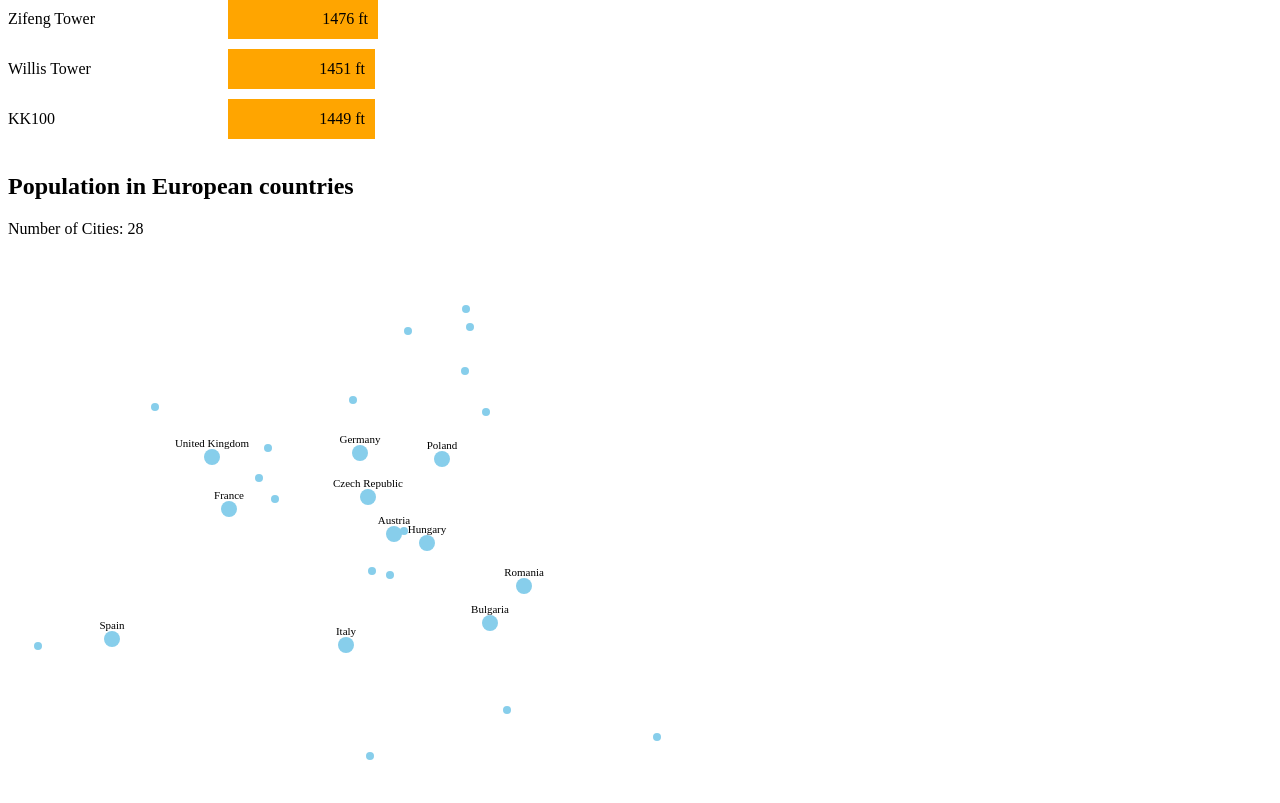
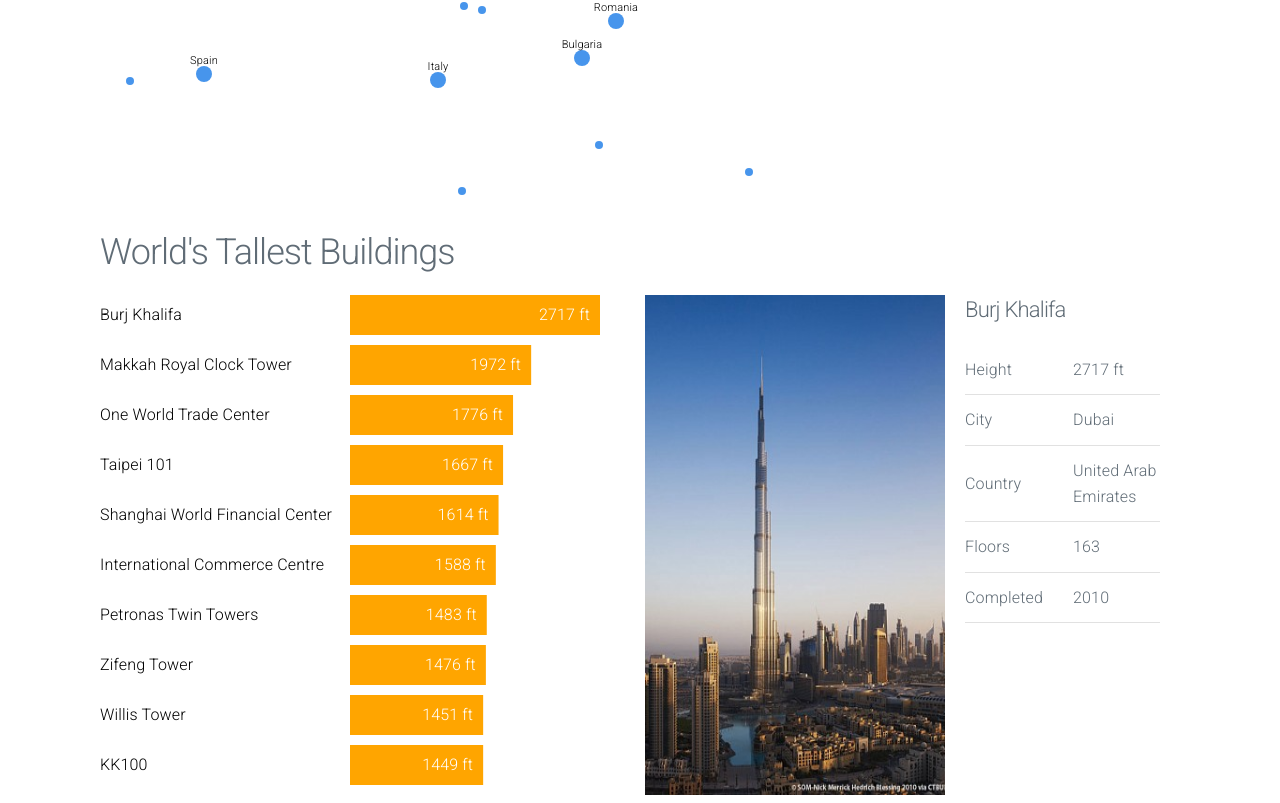
Before and after one commit to CSCI3311-Visualization/Lab-3, a plain HTML site: page index.html in a window 1280 px wide. Shown: the part 418-1221 px from the top of the page. Drawn offline with nearby package versions, Linux system fonts and the light colour scheme.

Commit message:
interactive image

```diff
--- a/barchart.js
+++ b/barchart.js
@@ -5,6 +5,7 @@ d3.csv('buildings.csv', d3.autoType).then((data) => {
 
   const width = 500;
   const height = 500;
+  const maxHeight = data[0].height_px;
 
   const svg = d3
     .select('.barchart')
@@ -18,18 +19,32 @@ d3.csv('buildings.csv', d3.autoType).then((data) => {
     .enter()
     .append('rect')
     .attr('width', (d) => {
-      console.log('px', d.height_px);
-      return d.height_px;
+      return (d.height_px / maxHeight) * 250;
     })
     .attr('height', 40)
-    .attr('x', (d, i) => {
-      return 220;
-    })
+    .attr('x', 250)
     .attr('y', (d, i) => {
-      console.log(d);
       return (i * height) / data.length;
     })
-    .attr('fill', 'orange');
+    .attr('fill', 'orange')
+    .on('click', function (e, d) {
+      d3.select('.image').attr('src', 'img/' + d.image);
+      d3.select('.building').text(d.building).attr('font-size', 100);
+      d3.select('.height').text(d.height_ft + ' ft');
+      d3.select('.city').text(d.city);
+      d3.select('.country').text(d.country);
+      d3.select('.floors').text(d.floors);
+      d3.select('.completed').text(d.completed);
+    });
+
+  // default load to Burj Khalifa
+  d3.select('.image').attr('src', 'img/1.jpg');
+  d3.select('.building').text('Burj Khalifa').attr('font-size', 100);
+  d3.select('.country').text('United Arab Emirates');
+  d3.select('.city').text('Dubai');
+  d3.select('.height').text('2717 ft');
+  d3.select('.floors').text('163');
+  d3.select('.completed').text('2010');
 
   const labels = svg.selectAll('text').data(data).enter();
 
@@ -38,7 +53,6 @@ d3.csv('buildings.csv', d3.autoType).then((data) => {
     .append('text')
     .attr('x', 0)
     .attr('y', (d, i) => {
-      console.log((i * height) / data.length);
       return (i * height) / data.length + 25;
     })
     .text((d) => {
@@ -48,12 +62,13 @@ d3.csv('buildings.csv', d3.autoType).then((data) => {
   // add height label
   labels
     .append('text')
-    .attr('x', (d) => 220 + d.height_px - 10)
+    .attr('x', (d) => 250 + (d.height_px / maxHeight) * 250 - 10)
     .attr('y', (d, i) => {
       return (i * height) / data.length + 25;
     })
     .text((d) => {
       return d.height_ft + ' ft';
     })
+    .style('fill', 'white')
     .attr('text-anchor', 'end');
 });
--- a/index.html
+++ b/index.html
@@ -3,20 +3,70 @@
   <head>
     <meta charset="UTF-8" />
     <meta name="viewport" content="width=device-width, initial-scale=1.0" />
+
+    <!-- Milligram CSS -->
+    <link
+      rel="stylesheet"
+      href="https://fonts.googleapis.com/css?family=Roboto:300,300italic,700,700italic"
+    />
+    <link
+      rel="stylesheet"
+      href="https://cdnjs.cloudflare.com/ajax/libs/normalize/8.0.1/normalize.css"
+    />
+    <link
+      rel="stylesheet"
+      href="https://cdnjs.cloudflare.com/ajax/libs/milligram/1.4.1/milligram.css"
+    />
+
     <link rel="stylesheet" href="style.css" />
     <script defer src="https://d3js.org/d3.v6.min.js"></script>
-    <script defer src="main.js"></script>
+    <script defer src="node_modules/d3-tip/index.js"></script>
+    <script defer src="scatterplot.js"></script>
     <script defer src="barchart.js"></script>
 
     <title>Lab 3: SVG & D3</title>
   </head>
   <body>
     <div class="container">
-      <h2>World's Tallest Buildings</h2>
-      <div class="barchart"></div>
       <h2>Population in European countries</h2>
       <div class="city-count"></div>
       <div class="population-plot"></div>
+      <h2>World's Tallest Buildings</h2>
+      <div class="bar-container">
+        <div class="barchart bar"></div>
+        <div class="row bar">
+          <div class="column">
+            <img class="image" alt="building-image" />
+          </div>
+          <div class="column">
+            <h4 class="building"></h4>
+            <table>
+              <tbody>
+                <tr>
+                  <td>Height</td>
+                  <td><span class="height"></span></td>
+                </tr>
+                <tr>
+                  <td>City</td>
+                  <td><span class="city"></span></td>
+                </tr>
+                <tr>
+                  <td>Country</td>
+                  <td><span class="country"></span></td>
+                </tr>
+                <tr>
+                  <td>Floors</td>
+                  <td><span class="floors"></span></td>
+                </tr>
+                <tr>
+                  <td>Completed</td>
+                  <td><span class="completed"></span></td>
+                </tr>
+              </tbody>
+            </table>
+          </div>
+        </div>
+      </div>
     </div>
   </body>
 </html>
--- a/main.js
+++ b/scatterplot.js
@@ -8,7 +8,6 @@ d3.csv('cities.csv', (d) => {
   };
 }).then((data) => {
   data = data.filter((d) => d.eu == true);
-  console.log('cities', data);
 
   d3.select('.city-count').text('Number of Cities: ' + data.length);
 
@@ -35,7 +34,7 @@ d3.csv('cities.csv', (d) => {
       if (d.population < 1000000) return 4;
       else return 8;
     })
-    .attr('fill', 'skyblue');
+    .attr('fill', '#4795EC');
 
   svg
     .selectAll('text')
@@ -50,6 +49,4 @@ d3.csv('cities.csv', (d) => {
     .attr('font-size', 11)
     .attr('text-anchor', 'middle')
     .attr('dy', -10);
-
-  console.log('HELLO');
 });
--- a/style.css
+++ b/style.css
@@ -1,5 +1,13 @@
-.class text {
-  font-size: larger;
-  color: red;
-  fill: red;
+.bar-container {
+  display: flex;
 }
+
+.bar {
+  flex: 50%;
+  margin-right: 10px;
+}
+
+img {
+  height: 500px;
+  min-width: 300px;
+}
```
Also changed, not shown: img/1.jpg (added), img/10.jpg (added), img/2.jpg (added), img/3.jpg (added), img/4.jpg (added), img/5.jpg (added), img/6.jpg (added), img/7.jpg (added), img/8.jpg (added), img/9.jpg (added), 1 other file.
